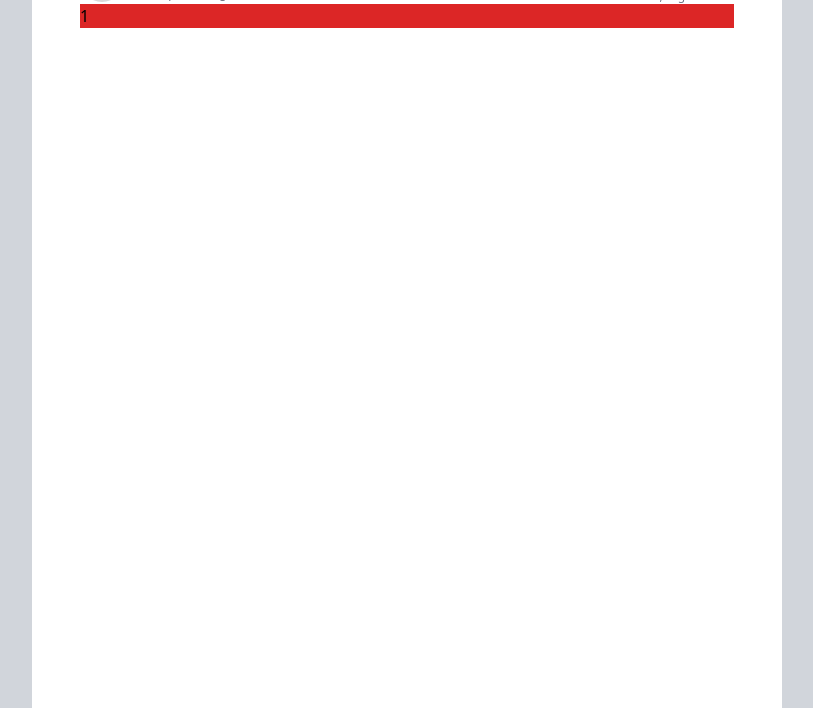
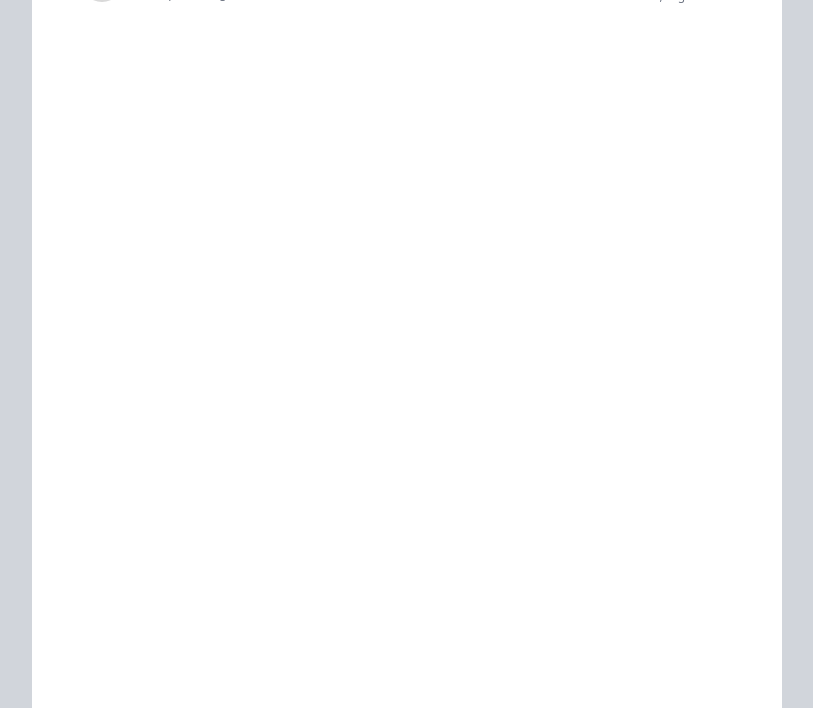
Before and after one commit to abu-muwah/resume.jobs, a website: page src/index.html in a window 1280 px wide. Shown: the part 92-800 px from the top of the page, without its empty margins (233-1046 px from the left). Drawn offline with nearby package versions, Linux system fonts and the light colour scheme; files that its build step writes are made by us from their sources.

Commit message:
Fixing the layout

```diff
--- a/src/index.html
+++ b/src/index.html
@@ -25,10 +25,6 @@
                 </div>
             </div>
         </header>
-        <div class="grid grid-cols-4 gap-7 bg-red-600">
-            <div>1</div>
-
-        </div>
     </main>
 </body>
 </html>
```
